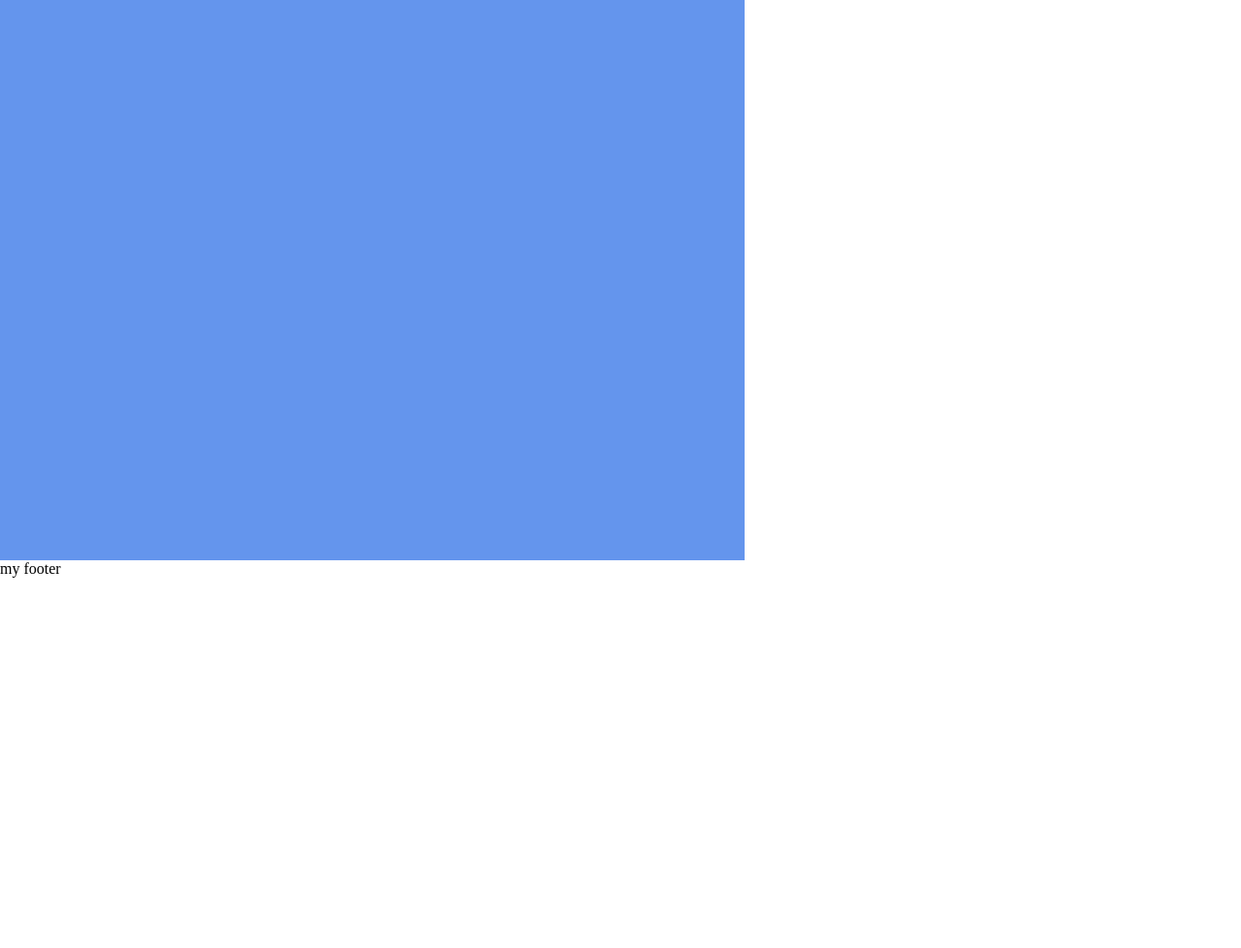
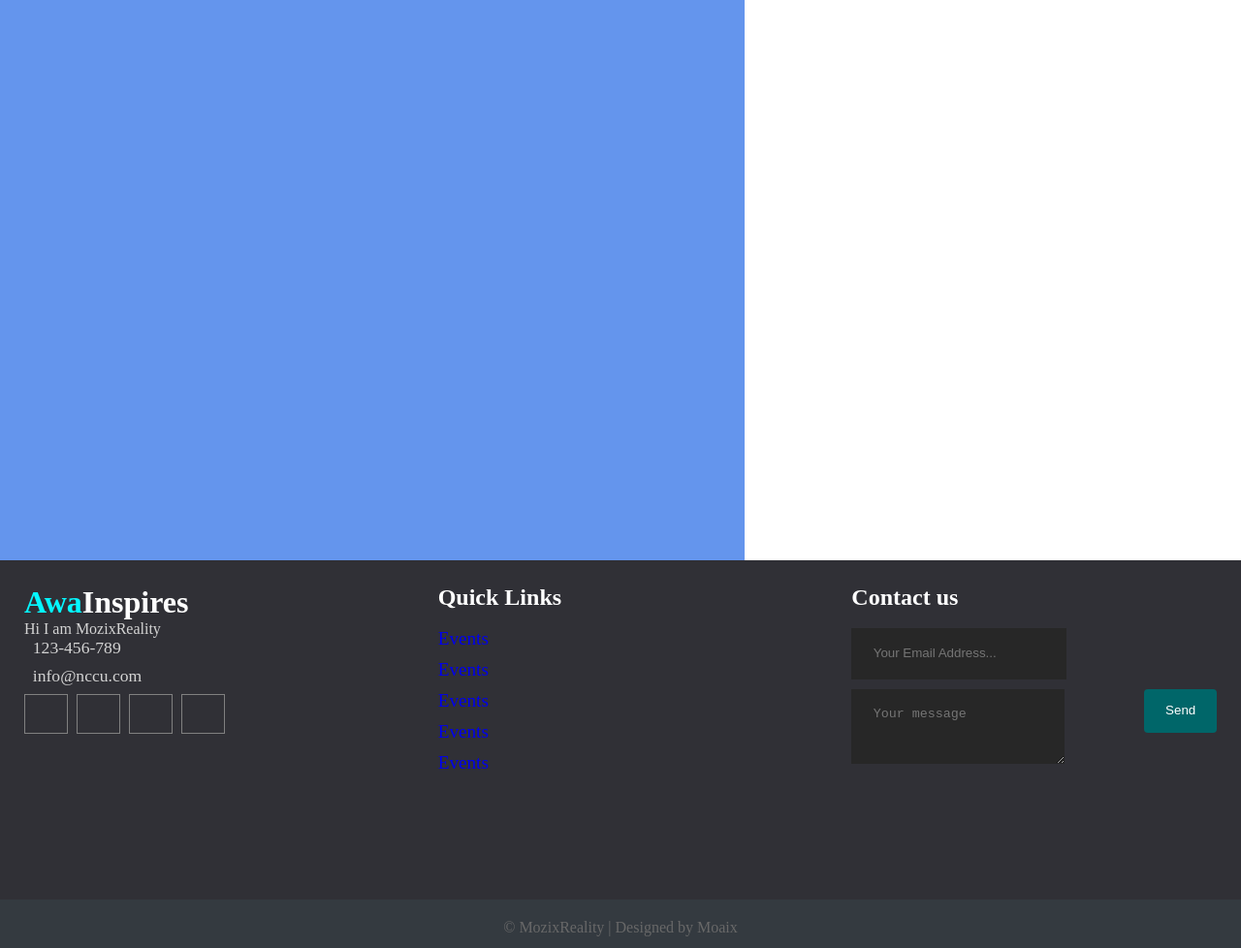
Before and after one commit to MozixReality/MozixWeb, a plain HTML site: page index.html in a window 1280 px wide. Shown: the part 102-1080 px from the top of the page at 97% size. Before the commit the page ends 800 px from the top, so only its background shows below. Drawn offline with Linux system fonts and the light colour scheme.

Commit message:
footer tmp

```diff
--- /dev/null
+++ b/css/footer.css
@@ -0,0 +1,109 @@
+.btn{
+    padding: 0.5rem 1rem;
+    background: #006669;
+    color: white;
+    border: 1px solid transparent;
+    border-radius: 0.25rem;
+}
+
+.btn-big{
+    padding: 0.7rem 1.3rem;
+    line-height: 1.3rem;
+}
+
+.btn:hover{
+    color: white !important;
+    background: #005255;
+}
+
+footer{
+    background: #303036;
+    color: #d3d3d3;
+    height: 400px;
+    position: relative;
+}
+
+footer .footer-content{
+    height: 350px;
+    display: flex;
+}
+
+footer .footer-content .footer-section{
+    flex: 1;
+    padding: 25px;
+}
+
+footer .footer-content h1,
+footer .footer-content h2{
+    color: white;
+}
+
+footer .footer-content .about h1 span{
+    color: #05f7ff;
+}
+
+footer .footer-content .about .contact span{
+    display: block;
+    font-size: 1.1em;
+    margin-bottom: 8px;
+}
+
+footer .footer-content .about .socials a{
+    border: 1px solid gray;
+    width: 45px;
+    height: 41px;
+    padding-top: 5px;
+    margin-right: 5px;
+    text-align: center;
+    display: inline-block;
+    font-size: 1.3em;
+    border-radius: 5pxs;
+    transition: all 0.3s;
+}
+
+footer .footer-content .about .socials a:hover{
+    border: 1px solid white;
+    color: white;
+    transition: all 0.3s;
+}
+
+footer .footer-content .links ul a{
+    display: block;
+    margin-bottom: 10px;
+    font-size: 1.2em;
+}
+
+footer .footer-content .links ul a:hover{
+    color: white;
+    margin-left: 15px;
+    transition: all 0.3s;
+}
+
+footer .footer-content .contact-form .contact-input{
+    background: #272727;
+    color: #bebdbd;
+    margin-bottom: 10px;
+    line-height: 1.5rem;
+    padding: 0.9rem 1.4rem;
+    border: none;
+}
+
+footer .footer-content .contact-form .contact-input:focus{
+    background: #1a1a1a;
+}
+
+footer .footer-content .contact-form .contact-btn{
+    float: right;
+}
+
+footer .footer-bottom{
+    background: #343a40;
+    color: #686868;
+    height: 50px;
+    width: 100%;
+    text-align: center;
+    position: absolute;
+    bottom: 0px;
+    left: 0px;
+    padding-top: 20px;
+}
--- a/index.html
+++ b/index.html
@@ -8,6 +8,7 @@
     <!-- Bootstrap CSS -->
     <link rel="stylesheet" href="css/navigation-bar.css">
     <link rel="stylesheet" href="css/cloth.css">
+    <link rel="stylesheet" href="css/footer.css">
     <title>MZ Web</title>
   </head>
   <body>
@@ -26,7 +27,60 @@
       cloth
     </div>
     <footer>
-      my footer
+        <div class="footer-content">
+          <div class="footer-section about">
+            <h1 class="logo-text"><span>Awa</span>Inspires</h1>
+            <p>
+              Hi I am MozixReality
+            </p>
+            <div class="contact">
+              <span><i class="fas fa-phone"></i> &nbsp; 123-456-789</span>
+              <span><i class="fas fa-envelope"></i> &nbsp; info@nccu.com</span>
+            </div>
+            <div class="socials">
+              <a href="#"><i class="fab fa-facebook"></i></a>
+              <a href="#"><i class="fab fa-instagram"></i></a>
+              <a href="#"><i class="fab fa-twitter"></i></a>
+              <a href="#"><i class="fab fa-youtube"></i></a>
+            </div>
+          </div>
+          <div class="footer-section links">
+            <h2>Quick Links</h2>
+            <br>
+            <ul>
+              <a href="#">
+                <li>Events</li>
+              </a>
+              <a href="#">
+                <li>Events</li>
+              </a>
+              <a href="#">
+                <li>Events</li>
+              </a>
+              <a href="#">
+                <li>Events</li>
+              </a>
+              <a href="#">
+                <li>Events</li>
+              </a>
+            </ul>
+          </div>
+          <div class="footer-section contact-form">
+            <h2>Contact us</h2>
+            <br>
+            <form action="index.html" method="post">
+              <input type="email" name="email" class="text-input contact-input" placeholder="Your Email Address...">
+              <textarea name="message" class="text-input contact-input" placeholder="Your message"></textarea>
+              <button type="submit" class="btn btn-big contact-btn">
+                <i class="fas fa-envelope"></i>
+                Send
+              </button>
+            </form>
+          </div>
+        </div>
+        <div class="footer-bottom">
+          &copy; MozixReality | Designed by Moaix
+        </div>
     </footer>
   </body>
 </html>
```
